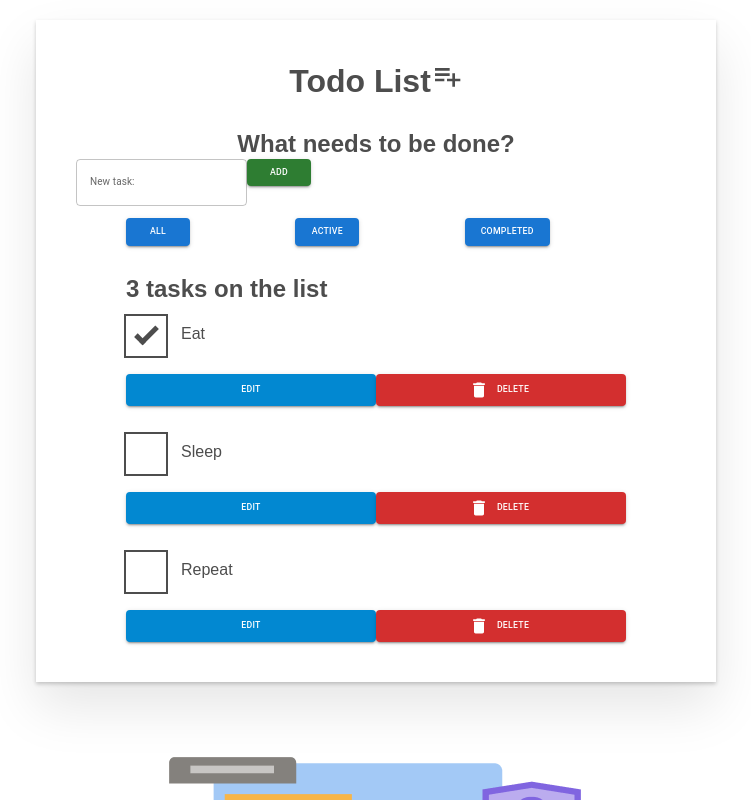
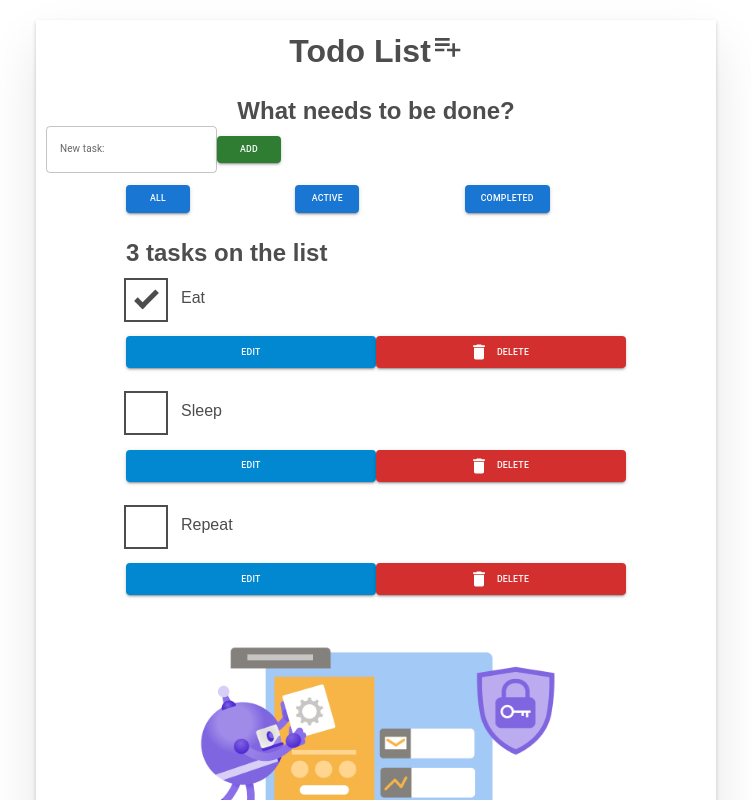
Before and after one commit to LinusErikNilsson/React-Todo-App, a React (Create React App) app: page / in a window 1280 px wide. Shown: the top 800 px of the page, without its empty margins (264-1015 px from the left). Built offline with nearby package versions, Linux system fonts and the light colour scheme.

Commit message:
Fix. position of Add button

```diff
--- a/public/index.html
+++ b/public/index.html
@@ -39,12 +39,7 @@
       To begin the development, run `npm start` or `yarn start`.
       To create a production bundle, use `npm run build` or `yarn build`.
     -->
-    <figure class="figure">
 
-      <img src="bot-building-secure-app.png"
-      alt="Picture of a workshop, with a workbench on wheels, tools hanging on wall, fireextingusher on the floor beside the workbench">
-
-    </figure>
 
   </body>
 </html>
--- a/src/App.js
+++ b/src/App.js
@@ -112,7 +112,15 @@ function App(props) {
         {taskList}
       </ul>
 
+          <figure class="figure">
+
+      <img src="bot-building-secure-app.png"
+      alt="Picture of a workshop, with a workbench on wheels, tools hanging on wall, fireextingusher on the floor beside the workbench"/>
+
+    </figure>
+
     </div>
+
   );
 }
 
--- a/src/components/Form.js
+++ b/src/components/Form.js
@@ -45,13 +45,13 @@ function Form(props) {
                 >
 
                 <TextField id="outlined-basic" label="New task:" variant="outlined" size="Large" />
+            </Box>
 
                 <Button variant="contained"
                 color="success"
-                type="submit" className="btn btn_primary btn_lg">
+                type="submit" className="Addtask">
                 Add
                 </Button>
-            </Box>
             </div>
 
 
--- a/src/index.css
+++ b/src/index.css
@@ -16,17 +16,19 @@
     }
   }
 
+
   .figure {
     flex: 1;
 
     margin: 0;
-    overflow: hidden
+    overflow: hidden;
+
   }
 
   .figure img {
-    height: 100%;
+    width: 100%;
+
   }
-
 
 
 @media (max-width: 540px) {
@@ -71,12 +73,16 @@ body {
   /*background-color: #f5f5f5; */
   color: #4d4d4d;
 }
-/*@media screen and (min-width: 620px) {
+
+/*
+@media screen and (min-width: 620px) {
   body {
     font-size: 1.9rem;
     line-height: 1.31579;
   }
-}*/
+}
+*/
+
 /*END RESETS*/
 /* GLOBAL STYLES */
 .form-group > input[type="text"] {
@@ -96,8 +102,16 @@ body {
 .mid-div
 {
   display: flex;
-  justify-content: space-between 1rem;
+  width: 100%;
+  align-items: center;
+  text-align: center;
 
+}
+
+.addTask
+{
+  display: flex;
+  align-items: center;
 }
 
 .btn-group {
@@ -137,6 +151,8 @@ body {
 .stack-large > * + * {
   margin-top: 2.5rem;
 }
+
+/*
 @media screen and (min-width: 550px) {
   .stack-small > * + * {
     margin-top: 1.4rem;
@@ -145,6 +161,8 @@ body {
     margin-top: 2.8rem;
   }
 }
+*/
+
 .stack-exception {
   margin-top: 1.2rem;
 }
@@ -156,11 +174,16 @@ body {
   position: relative;
   box-shadow: 0 2px 4px 0 rgba(0, 0, 0, 0.2), 0 2.5rem 5rem 0 rgba(0, 0, 0, 0.1);
 }
+
+/*
 @media screen and (min-width: 550px) {
   .todoapp {
     padding: 4rem;
   }
 }
+*/
+
+
 .todoapp > * {
   max-width: 50rem;
   margin-left: auto;
@@ -197,11 +220,15 @@ display: flex;
 [class*="__lg"]:not(:last-child) {
   margin-bottom: 1rem;
 }
+
+/*
 @media screen and (min-width: 620px) {
   [class*="__lg"] {
     font-size: 2.4rem;
   }
 }
+*/
+
 .filters {
   width: 100%;
   margin: unset auto;
```
